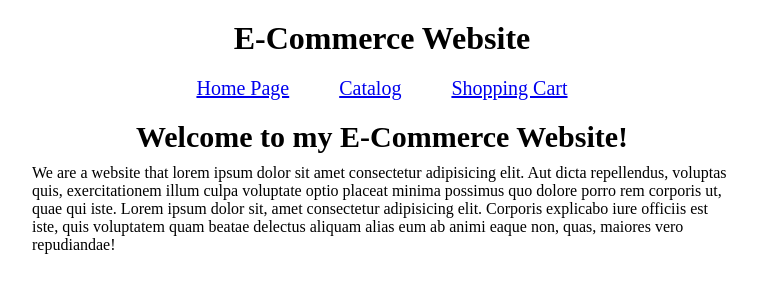
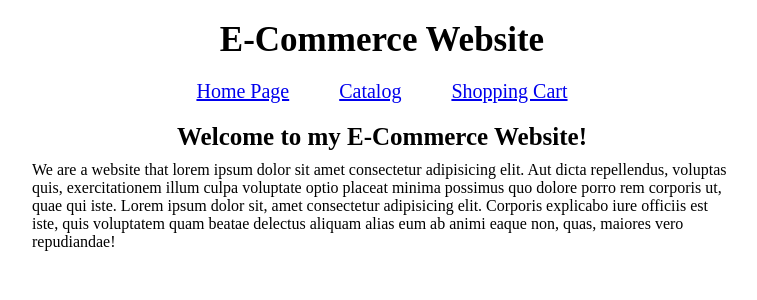
Before and after one commit to AltayHodo/odin-shopping-cart, a React (Vite) app: page / in a window 1280 px wide. Shown: the top 300 px of the page, without its empty margins (258-1015 px from the left). Built offline with nearby package versions, Linux system fonts and the light colour scheme; no server answers.

Commit message:
Add more items

```diff
--- a/src/Components/ItemFull.jsx
+++ b/src/Components/ItemFull.jsx
@@ -1,4 +1,4 @@
-import { useParams, useOutletContext } from 'react-router-dom';
+import { useParams } from 'react-router-dom';
 import styles from '../Styles/ItemFull.module.css';
 import { useState, useEffect } from 'react';
 
--- a/src/Styles/App.css
+++ b/src/Styles/App.css
@@ -7,4 +7,5 @@
 h1{
   margin-top: 20px;
   text-align: center;
+  font-size: 35px;
 }
--- a/src/Styles/HomePage.module.css
+++ b/src/Styles/HomePage.module.css
@@ -6,7 +6,7 @@
 
 .title{
   font-weight: bold;
-  font-size: 30px;
+  font-size: 25px;
   margin-bottom: 10px;
 }
 
```
